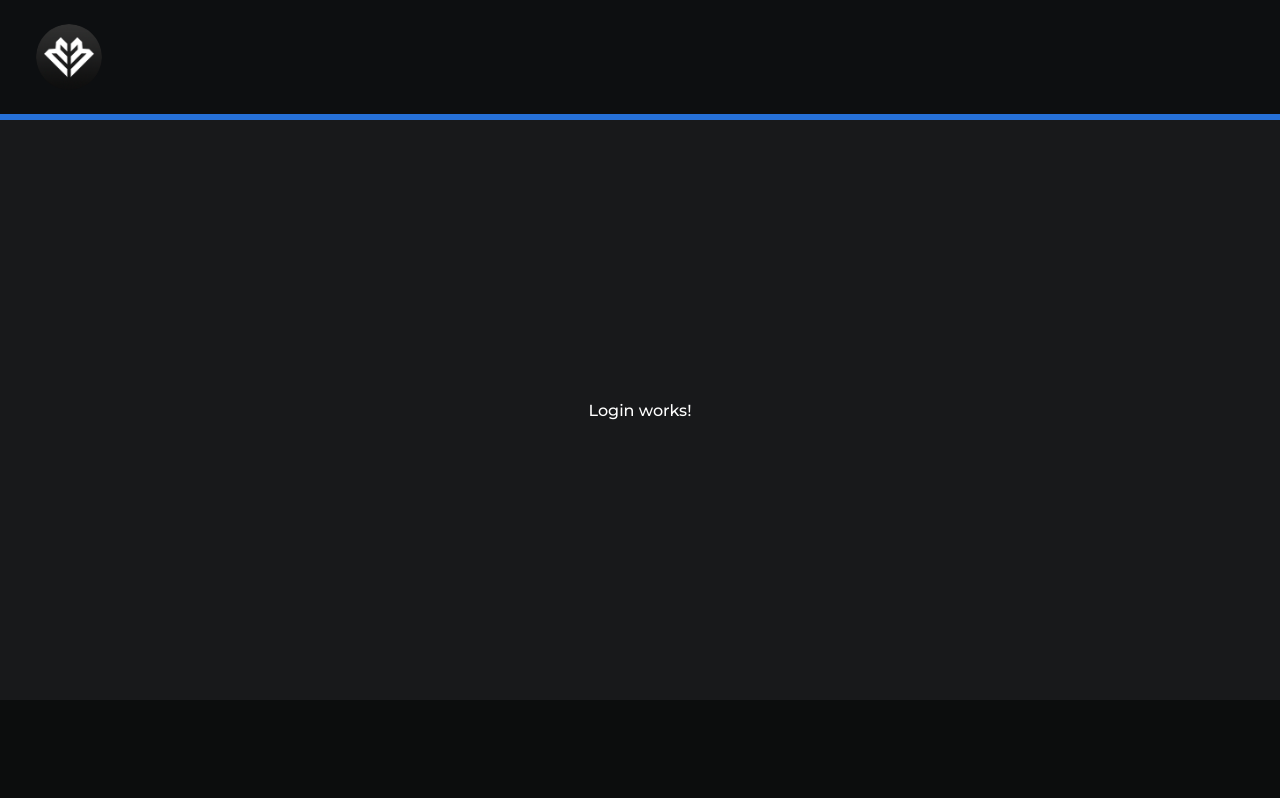
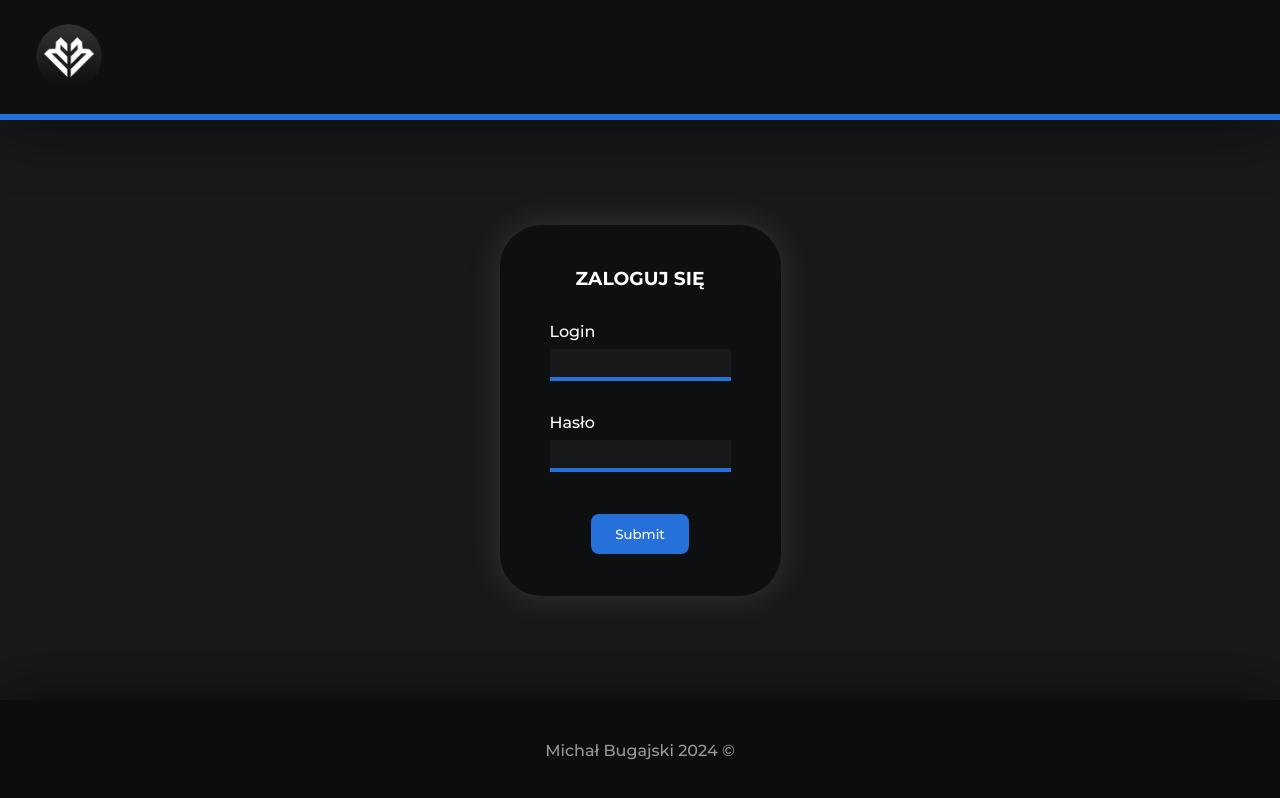
Before and after one commit to Mathsqrt2/RedirectionPanel, an Angular app in the folder frontend/: page / in a window 1280 px wide. Built offline with nearby package versions, Linux system fonts and the light colour scheme.

Commit message:
login form

```diff
--- a/frontend/src/app/app.module.ts
+++ b/frontend/src/app/app.module.ts
@@ -12,6 +12,7 @@ import { AuthService } from './services/auth.service';
 import { MainSectionComponent } from './admin/main-section/main-section.component';
 import { ShowRedirectionsComponent } from './admin/show-redirections/show-redirections.component';
 import { CurrentPanelComponent } from './admin/current-panel/current-panel.component';
+import { ReactiveFormsModule } from '@angular/forms';
 
 @NgModule({
   declarations: [
@@ -26,7 +27,8 @@ import { CurrentPanelComponent } from './admin/current-panel/current-panel.compo
   ],
   imports: [
     BrowserModule,
-    AppRoutingModule
+    AppRoutingModule,
+    ReactiveFormsModule,
   ],
   providers: [
     AuthGuard,
--- a/frontend/src/app/layout/footer/footer.component.html
+++ b/frontend/src/app/layout/footer/footer.component.html
@@ -1,3 +1,3 @@
 <div class="footer">
-
+    Michał Bugajski 2024 &#169;
 </div>
--- a/frontend/src/app/layout/footer/footer.component.scss
+++ b/frontend/src/app/layout/footer/footer.component.scss
@@ -1,7 +1,20 @@
 @import "./../../../styleset.scss";
 
-.footer{
+:host {
+    position: relative;
+    z-index: 10;
+}
+
+.footer {
+    display: flex;
+    flex-direction: row;
+    align-items: center;
+    justify-content: center;
+
+    width: 100%;
     height: $footerHeight;
-    width: 100%;
+
+    color: $text-faded;
     background-color: $footerBackground;
+    box-shadow: 0 0 64px $shadowColor;
 }
--- a/frontend/src/app/layout/header/header.component.scss
+++ b/frontend/src/app/layout/header/header.component.scss
@@ -1,4 +1,9 @@
 @import "./../../../styleset.scss";
+
+:host{
+    position: relative;
+    z-index: 10;
+}
 
 .header{
     display: flex;
@@ -12,6 +17,8 @@
 
     background-color: $headerBackground;
     border-bottom: $borderWidth solid $accent;
+
+    box-shadow: 0 0 64px $shadowColor;
 }
 
 .header-image{
--- a/frontend/src/app/layout/login/login.component.html
+++ b/frontend/src/app/layout/login/login.component.html
@@ -1 +1,16 @@
-<p> Login works!</p>
+<form method="post" id="form-field">
+
+    <h3>ZALOGUJ SIĘ</h3>
+    <div class="form-group">
+        <label>Login</label>
+        <input type="text" name="login" id="login" class="form-input">
+    </div>
+
+    <div class="form-group">
+        <label for="password">Hasło</label>
+        <input type="password" name="password" id="password" class="form-input">
+    </div>
+
+    <input type="submit" id="form-submit">
+
+</form>
--- a/frontend/src/app/layout/login/login.component.scss
+++ b/frontend/src/app/layout/login/login.component.scss
@@ -0,0 +1,50 @@
+@import "./../../../styleset.scss";
+
+h3 {
+    margin: 0;
+}
+
+#form-field {
+    display: flex;
+    flex-direction: column;
+    justify-content: center;
+    align-items: center;
+    gap: 32px;
+
+    background-color: $headerBackground;
+    padding: 42px 50px;
+    border-radius: 42px;
+    box-shadow: 0 0 32px $glowColor;
+}
+
+.form-group {
+    display: flex;
+    flex-direction: column;
+    gap: 8px;
+}
+
+.form-input {
+    outline: none;
+    border: none;
+    background-color: $contentBackground;
+    border-bottom: 4px solid $accent;
+    color: white;
+    padding: 6px;
+}
+
+#form-submit {
+    margin-top: 10px;
+    padding: 12px 24px;
+    border-radius: 8px;
+    outline: none;
+    border: none;
+
+    color: white;
+    background-color: $accent;
+    transition: all 0.3s ease-in-out;
+
+    &:hover{
+        transform: scale(0.95);
+        background-color: $accent-hover;
+    }
+}
--- a/frontend/src/styleset.scss
+++ b/frontend/src/styleset.scss
@@ -5,8 +5,12 @@ $borderWidth: 6px;
 $headerBackground: hsl(215, 12%, 6%);
 $footerBackground: hsl(215, 4%, 5%);
 $contentBackground: hsl(215, 5%, 10%);
+
 $accent: hsl(215, 70%, 50%);
-$glowColor: rgba(166, 166, 166, 0.3);
+$accent-hover: hsl(215, 60%, 60%);
+$glowColor: rgba(166, 166, 166, 0.2);
+$shadowColor: rgba(5, 5, 5, 0.7);
 
 $text-hover: #aaa;
 $text-default: #fff;
+$text-faded: #999;
```
